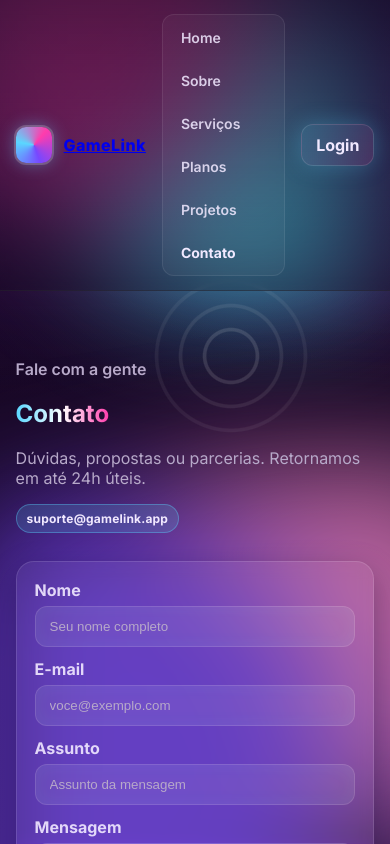
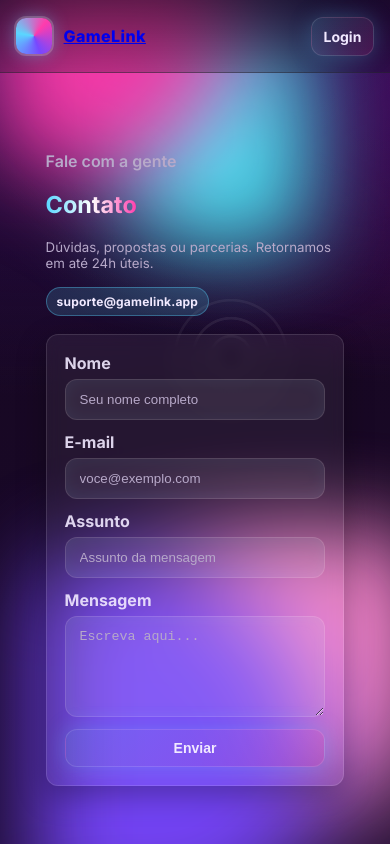
Before and after one commit to KaiqueFJ21/Site-primeira-vers-o-html, a React app: page /contato in a window 390 px wide. Shown: the top 844 px of the page. Built offline with nearby package versions, Linux system fonts and the light colour scheme.

Commit message:
Ajustando visual mobile 1

```diff
--- a/public/index.html
+++ b/public/index.html
@@ -1,9 +1,9 @@
 <!doctype html>
 <html lang="pt-BR">
   <head>
-    <meta charset="UTF-8" />
-    <meta name="viewport" content="width=device-width, initial-scale=1.0" />
-    <title>Game Link</title>
+    <meta charset="utf-8">
+    <meta name="viewport" content="width=device-width, initial-scale=1">
+    <title>GameLink</title>
     <link rel="preconnect" href="https://fonts.googleapis.com">
     <link rel="preconnect" href="https://fonts.gstatic.com" crossorigin>
     <link href="https://fonts.googleapis.com/css2?family=Inter:wght@300;400;500;600;700;800;900&display=swap" rel="stylesheet">
--- a/src/components/Navbar.js
+++ b/src/components/Navbar.js
@@ -1,29 +1,44 @@
-import React from 'react';
+import React, { useState } from 'react';
 import { Link, useLocation } from 'react-router-dom';
 
-function Navbar() {
+export default function Navbar() {
+  const [open, setOpen] = useState(false);
   const { pathname } = useLocation();
-  const active = (p) => pathname === p ? { opacity: 1, fontWeight: 700 } : {};
+  const isActive = (p) => (pathname === p ? 'active' : '');
+
+  function handleLinkClick() {
+    setOpen(false);
+  }
 
   return (
     <nav className="navbar">
       <div className="container inner">
-        <Link to="/" className="brand">
-          <div className="logo"></div>
+        <Link to="/" className="brand" onClick={handleLinkClick}>
+          <div className="logo" />
           <span>GameLink</span>
         </Link>
-        <div className="navlinks">
-          <Link style={active('/')} to="/">Home</Link>
-          <Link style={active('/sobre')} to="/sobre">Sobre</Link>
-          <Link style={active('/servicos')} to="/servicos">Serviços</Link>
-          <Link style={active('/planos')} to="/planos">Planos</Link>
-          <Link style={active('/projetos')} to="/projetos">Projetos</Link>
-          <Link style={active('/contato')} to="/contato">Contato</Link>
+
+        <button
+          className={`nav-toggle ${open ? 'open' : ''}`}
+          aria-label={open ? 'Fechar menu' : 'Abrir menu'}
+          onClick={() => setOpen((s) => !s)}
+        >
+          <span />
+          <span />
+          <span />
+        </button>
+
+        <div className={`navlinks ${open ? 'show' : ''}`}>
+          <Link className={isActive('/')} to="/" onClick={handleLinkClick}>Home</Link>
+          <Link className={isActive('/sobre')} to="/sobre" onClick={handleLinkClick}>Sobre</Link>
+          <Link className={isActive('/servicos')} to="/servicos" onClick={handleLinkClick}>Serviços</Link>
+          <Link className={isActive('/planos')} to="/planos" onClick={handleLinkClick}>Planos</Link>
+          <Link className={isActive('/projetos')} to="/projetos" onClick={handleLinkClick}>Projetos</Link>
+          <Link className={isActive('/contato')} to="/contato" onClick={handleLinkClick}>Contato</Link>
         </div>
-        <Link to="/login" className="cta-btn">Login</Link>
+
+        <Link to="/login" className="cta-btn" onClick={handleLinkClick}>Login</Link>
       </div>
     </nav>
   );
 }
-
-export default Navbar;
--- a/src/styles/global.css
+++ b/src/styles/global.css
@@ -248,3 +248,82 @@ hr.sep{
   border-color: rgba(90,215,255,.45);
   box-shadow: 0 0 0 3px rgba(90,215,255,.12);
 }
+
+.navbar{ position:relative; z-index:80; }
+.navbar .nav-toggle{
+  display:none;
+  background:transparent;border:0;width:44px;height:44px;align-items:center;justify-content:center;
+}
+.navbar .nav-toggle span{
+  display:block;height:3px;background:rgba(255,255,255,.85);margin:4px 8px;border-radius:2px;transition:all .18s;
+}
+.navbar .navlinks{ display:flex; gap:18px; align-items:center; }
+
+/* Mobile menu: hidden por padrão, aparece com .show */
+@media (max-width: 880px){
+  .navbar .nav-toggle{ display:flex; }
+  .navbar .navlinks{
+    display:none;
+    position: absolute;
+    top: 64px;
+    right: 12px;
+    left: 12px;
+    background: rgba(10,6,12,.55);
+    backdrop-filter: blur(8px);
+    border-radius:12px;
+    padding:12px;
+    flex-direction:column;
+    gap:8px;
+    box-shadow: 0 8px 30px rgba(0,0,0,.6);
+    z-index:90;
+    max-height: calc(100vh - 120px);
+    overflow:auto;
+  }
+  .navbar .navlinks.show{ display:flex; }
+  .navbar .navlinks a{ padding:10px 12px; border-radius:8px; }
+
+  /* evita que o menu cubra totalmente o conteúdo */
+  .container.inner{ position:relative; }
+
+  /* HERO / SECTIONS */
+  .section{ padding: 38px 16px; }
+  h1{ font-size: clamp(22px, 6vw, 44px); }
+  .muted{ font-size: clamp(12px, 3.4vw, 15px); }
+
+  /* LAY-OUT: empilha colunas */
+  .split{ display:grid; grid-template-columns: 1fr; gap:18px; }
+  .card{ padding:16px; border-radius:12px; }
+
+  /* GRID genérico (serviços) */
+  .services-grid{ display:grid; grid-template-columns: 1fr; gap:18px; }
+
+  /* reduz decorativos */
+  .bg-decor .blob, .bg-decor .rings{ transform: scale(.75); opacity:.95; }
+}
+
+/* RESPONSIVE IMAGES + CARDS (mantém proporção) */
+.card img, .card .media, .hero-media img {
+  width:100%;
+  height:auto;
+  object-fit:cover;
+  border-radius:10px;
+  display:block;
+}
+
+/* cards com layout vertical e conteúdo fluido */
+.card{ display:flex; flex-direction:column; gap:12px; align-items:stretch; }
+
+/* mínimo para cards em desktop — evita caixas desproporcionais */
+@media (min-width: 881px){
+  .card{ min-height: 160px; }
+  .services-grid{ grid-template-columns: repeat(auto-fit, minmax(280px, 1fr)); }
+}
+
+/* utility: garantir que links do header fiquem legíveis */
+.navbar .navlinks a{ color:var(--text); text-decoration:none; }
+
+/* Ajustes adicionais para muito pequeno */
+@media (max-width: 420px){
+  .container{ padding-left:14px; padding-right:14px; }
+  .cta-btn{ padding:10px 12px; font-size:14px; }
+}
```
